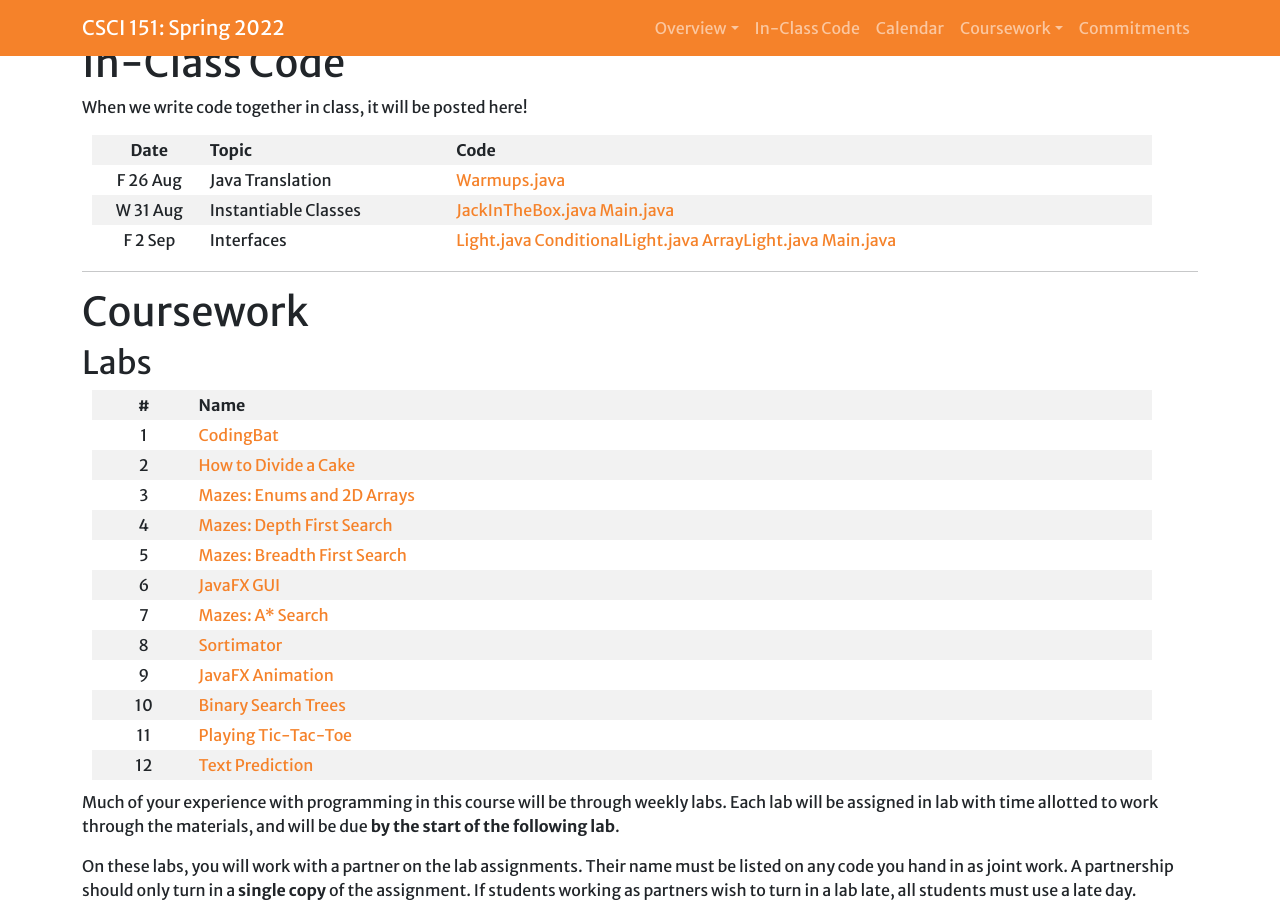
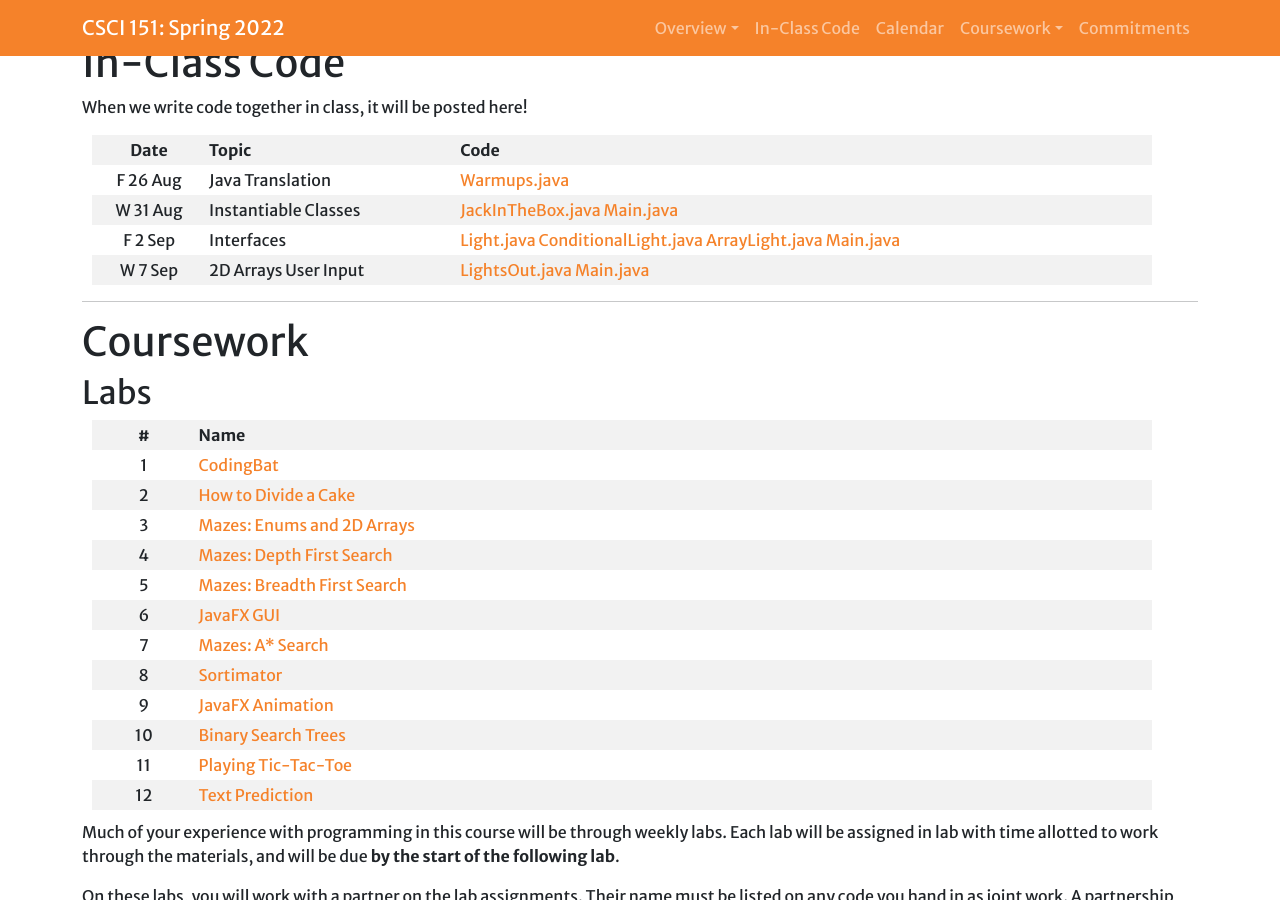
Before and after one commit to Hendrix-CS/csci151, a Jekyll site: the page built from index.md, in a window 1280 px wide and 900 px high, scrolled down 1608 px. Built offline with Jekyll 4.4.1, drawn with Linux system fonts in a browser that asks for light colours; a script that is not in the unit is left out; our own code applies the rules of GitHub Pages for plain Markdown files.

Commit message:
Lights Out Code

```diff
--- a/index.md
+++ b/index.md
@@ -41,6 +41,7 @@ When we write code together in class, it will be posted here!
 | F 26 Aug | Java Translation | [Warmups.java]({{site.baseurl}}/code/Warmups.java) |
 | W 31 Aug | Instantiable Classes | [JackInTheBox.java]({{site.baseurl}}/inclass/Jack/JackInTheBox.java)  [Main.java]({{site.baseurl}}/inclass/Jack/Main.java) |
 | F 2 Sep | Interfaces | [Light.java]({{site.baseurl}}/inclass/Lights/Light.java) [ConditionalLight.java]({{site.baseurl}}/inclass/Lights/ConditionalLight.java) [ArrayLight.java]({{site.baseurl}}/inclass/Lights/ArrayLight.java) [Main.java]({{site.baseurl}}/inclass/Lights/Main.java) |
+| W 7 Sep | 2D Arrays User Input | [LightsOut.java]({{site.baseurl}}/inclass/LightsOut.java) [Main.java]({{site.baseurl}}/inclass/Main.java) |
 
 <!--
 | M 24 Jan |  | [Testing2.java]({{site.baseurl}}/inclass/Testing2.java) |
```
